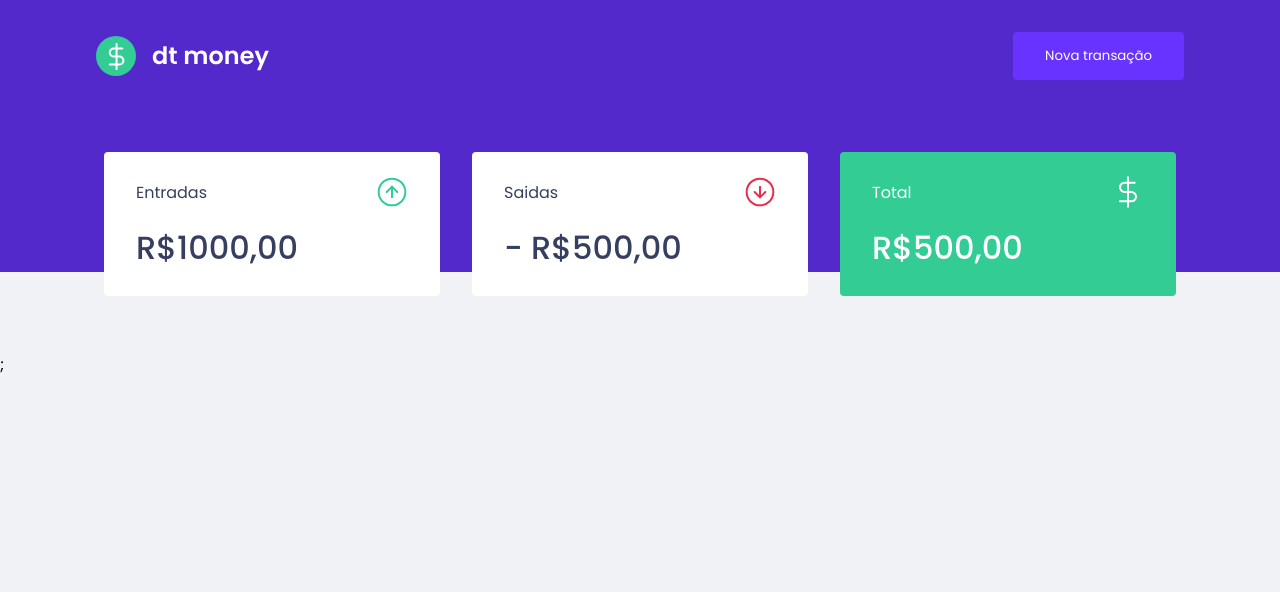
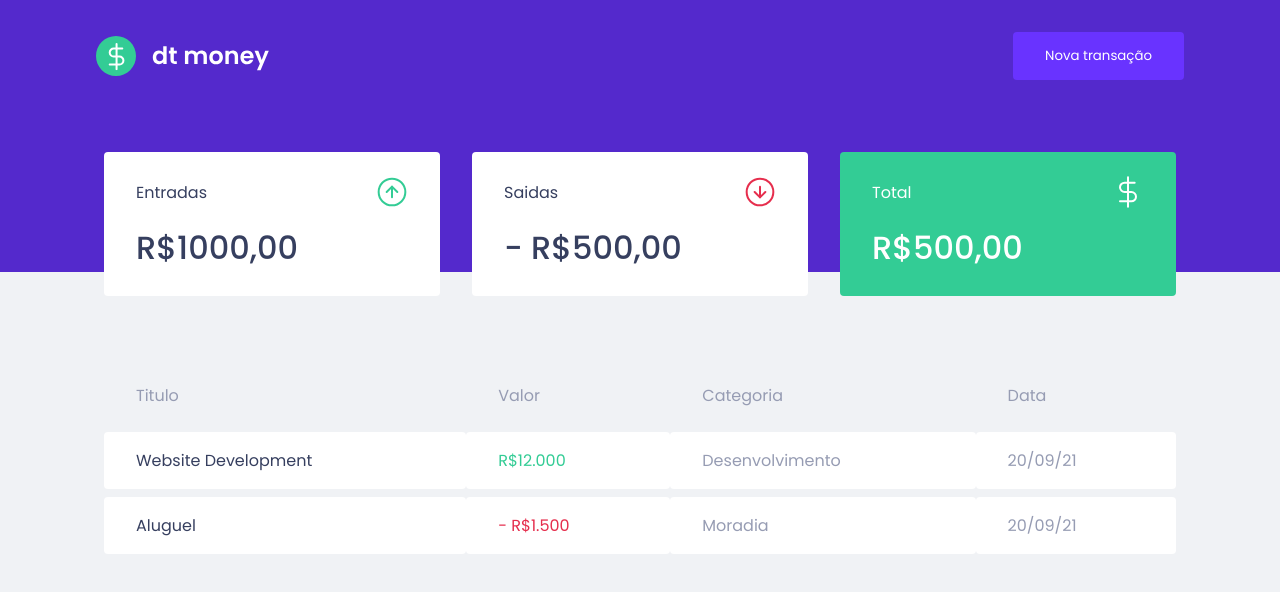
Before and after one commit to hakuunabatata/dt-money, a React (Create React App) app: page / in a window 1280 px wide. Shown: the top 592 px of the page. Built offline with nearby package versions, Linux system fonts and the light colour scheme.

Commit message:
create transactionstable

```diff
--- a/src/components/Dashboard/index.tsx
+++ b/src/components/Dashboard/index.tsx
@@ -1,11 +1,12 @@
 import { Summary } from "../Summary";
+import { TransactionsTable } from "../TransactionsTable";
 import { Container } from "./styles";
 
 export const Dashboard = () => (
   <>
     <Container>
       <Summary />
+      <TransactionsTable />
     </Container>
-    ;
   </>
 );
--- /dev/null
+++ b/src/components/TransactionsTable/index.tsx
@@ -0,0 +1,33 @@
+import { Container } from "./styles";
+
+export const TransactionsTable = () => (
+  <>
+    <Container>
+      <table>
+        <thead>
+          <tr>
+            <th>Titulo</th>
+            <th>Valor</th>
+            <th>Categoria</th>
+            <th>Data</th>
+          </tr>
+        </thead>
+
+        <tbody>
+          <tr>
+            <td>Website Development</td>
+            <td className="deposit">R$12.000</td>
+            <td>Desenvolvimento</td>
+            <td>20/09/21</td>
+          </tr>
+          <tr>
+            <td>Aluguel</td>
+            <td className="withdraw"> - R$1.500</td>
+            <td>Moradia</td>
+            <td>20/09/21</td>
+          </tr>
+        </tbody>
+      </table>
+    </Container>
+  </>
+);
--- /dev/null
+++ b/src/components/TransactionsTable/styles.ts
@@ -0,0 +1,37 @@
+import styled from "styled-components";
+
+export const Container = styled.div`
+  margin-top: 4rem;
+  table {
+    width: 100%;
+    border-spacing: 0 0.5rem;
+
+    th {
+      color: var(--text-body);
+      font-weight: 400;
+      padding: 1rem 2rem;
+      text-align: left;
+      line-height: 1.5rem;
+    }
+
+    td {
+      padding: 1rem 2rem;
+      border: 0;
+      background: var(--shape);
+      color: var(--text-body);
+      border-radius: 0.25rem;
+
+      &:first-child {
+        color: var(--text-title);
+      }
+
+      &.deposit {
+        color: var(--green);
+      }
+
+      &.withdraw {
+        color: var(--red);
+      }
+    }
+  }
+`;
```
